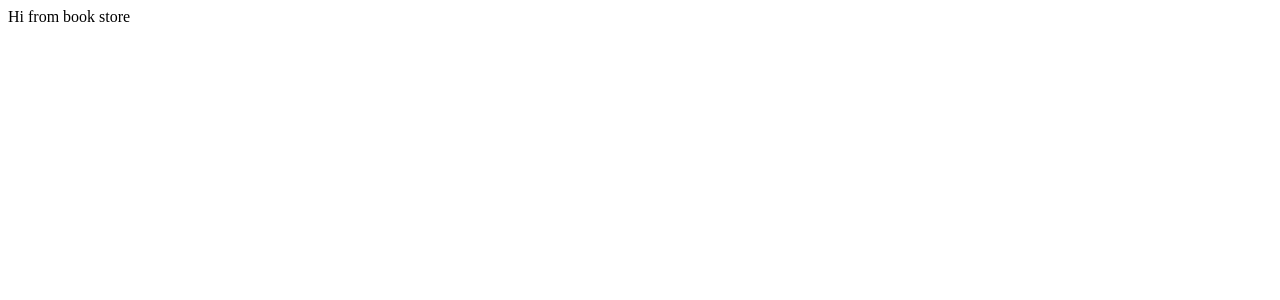
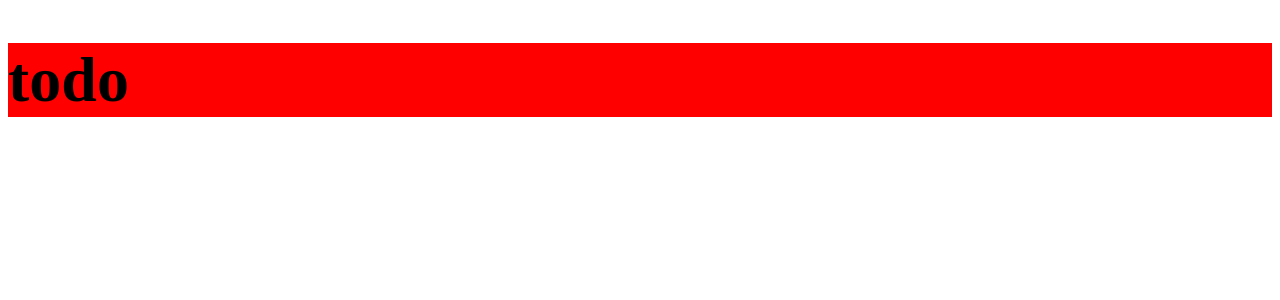
Before and after one commit to shahadat3669/react-bookstore, a React (Create React App) app: page / in a window 1280 px wide. Shown: the top 300 px of the page. Built offline with nearby package versions, Linux system fonts and the light colour scheme.

Commit message:
Add scss package and setup it.

```diff
--- a/package.json
+++ b/package.json
@@ -9,6 +9,7 @@
     "react": "^18.2.0",
     "react-dom": "^18.2.0",
     "react-scripts": "5.0.1",
+    "sass": "^1.57.1",
     "web-vitals": "^2.1.4"
   },
   "scripts": {
--- a/src/App.js
+++ b/src/App.js
@@ -1,5 +1,11 @@
-const App = () => {
-  return <div className="App">Hi from book store</div>;
-};
+import React from 'react';
+
+import styles from './App.module.scss';
+
+const App = () => (
+  <div className={styles.main}>
+    <h1 className={styles.main__heading}>todo</h1>
+  </div>
+);
 
 export default App;
--- /dev/null
+++ b/src/App.module.scss
@@ -0,0 +1,7 @@
+.main {
+  background-color: red;
+
+  &__heading {
+    font-size: 4rem;
+  }
+}
```
Also changed, not shown: 1 other file (tests, documents, lock files or other folders).
